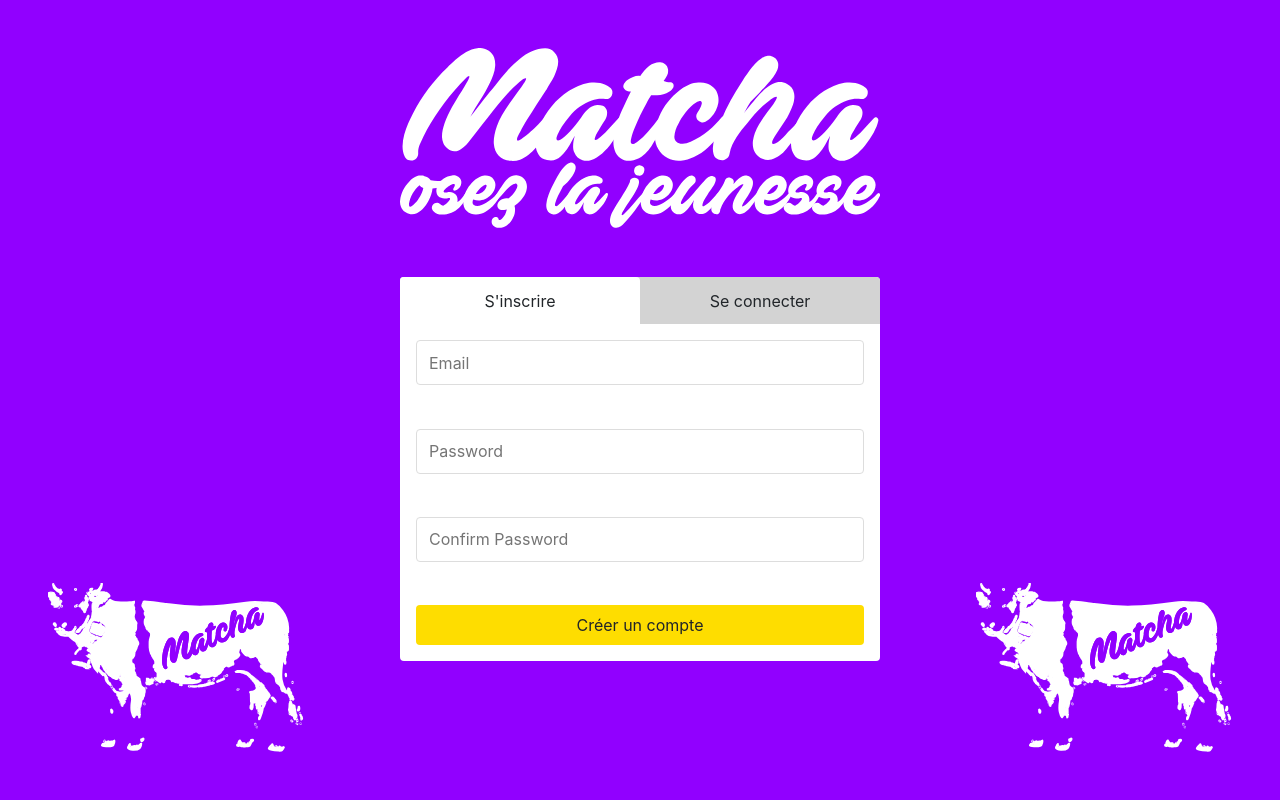
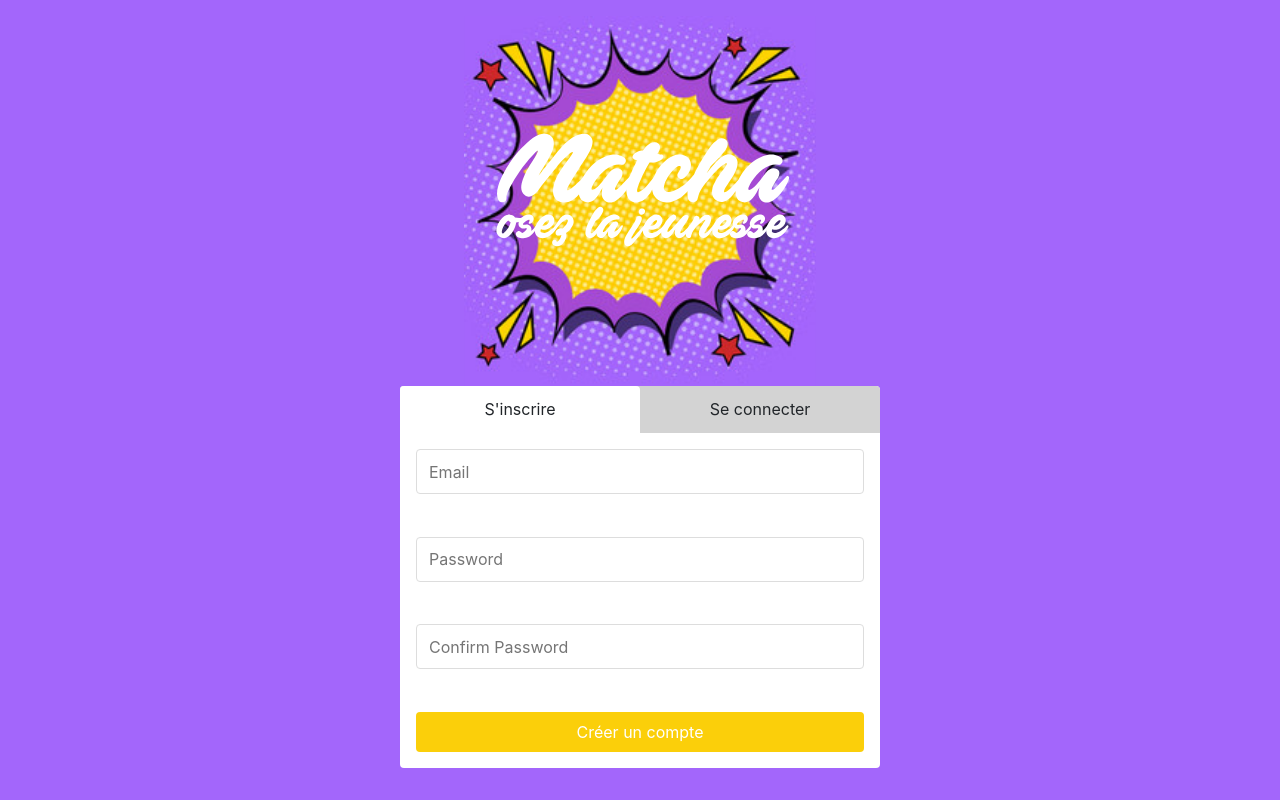
Before and after one commit to paul-adrien/matcha, an Angular app in the folder matchaFront/: page / in a window 1280 px wide. Built offline with nearby package versions, Linux system fonts and the light colour scheme.

Commit message:
design bd on login-page

```diff
--- a/matchaFront/src/app/login/login-page.component.scss
+++ b/matchaFront/src/app/login/login-page.component.scss
@@ -8,24 +8,9 @@
   .logo {
     display: flex;
     flex-direction: column;
-    margin: 3rem 2rem;
-    width: 80%;
-    max-width: 30rem;
-  }
-
-  .cow {
-    position: absolute;
-    right: 3rem;
-    bottom: 3rem;
-    width: 16rem;
-    z-index: 0;
-  }
-
-  .cow-2 {
-    position: absolute;
-    left: 3rem;
-    bottom: 3rem;
-    width: 16rem;
+    margin-top: 1rem;
+    width: 60%;
+    max-width: 22rem;
     z-index: 0;
   }
 
--- a/matchaFront/src/app/login/login-page.component.ts
+++ b/matchaFront/src/app/login/login-page.component.ts
@@ -2,15 +2,8 @@ import { Component, OnInit } from '@angular/core';
 
 @Component({
   template: `
-  <div class="cow">
-    <img class="img" src="./assets/cow.svg">
-  </div>
-  <div class="cow-2">
-    <img class="img" src="./assets/cow.svg">
-  </div>
   <div class="logo">
-    <img class="img" src="./assets/logo-matcha.svg">
-    <img class="img" src="./assets/slogan.svg">
+    <img class="img" src="./assets/bd-logo.svg">
   </div>
   <div class="container-login">
     <div class="top-container">
--- a/matchaFront/src/styles.scss
+++ b/matchaFront/src/styles.scss
@@ -5,12 +5,11 @@ body, html {
   width: 100vw;
   height: 100vh;
   margin: 0;
-  background-color: var(--primary-color) !important;
   color: var(--color-text);
+  background: var(--primary-color) !important;
 
-
-  --primary-color: #9100ff;
-  --secondary-color: #FEDD00;
+  --primary-color: #a366fb;
+  --secondary-color: #fbcf0a;
   --color-text: black;
   --color-reverse: white;
 }
@@ -24,4 +23,5 @@ body, html {
   align-items: center;
   justify-content: center;
   border-radius: 4px;
+  color: white;
 }
```
Also changed, not shown: matchaFront/src/assets/bd-logo.svg (added), matchaFront/src/assets/bd.svg (added).
